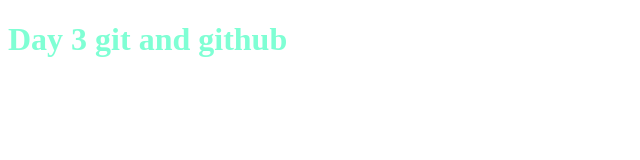
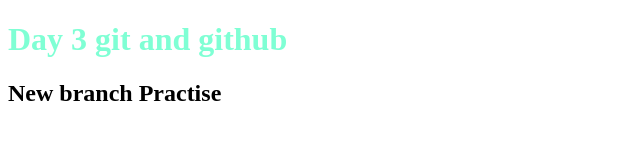
Before and after one commit to developer-munir/day3-git, a plain HTML site: page index.html in a window 1280 px wide. Shown: the whole page, without its empty margins (0-640 px from the left). Drawn offline with Linux system fonts and the light colour scheme.

Commit message:
branch Practise

```diff
--- a/index.html
+++ b/index.html
@@ -9,5 +9,6 @@
 </head>
 <body>
     <h1>Day 3 git and github</h1>
+    <h2>New branch Practise</h2>
 </body>
 </html>
```
